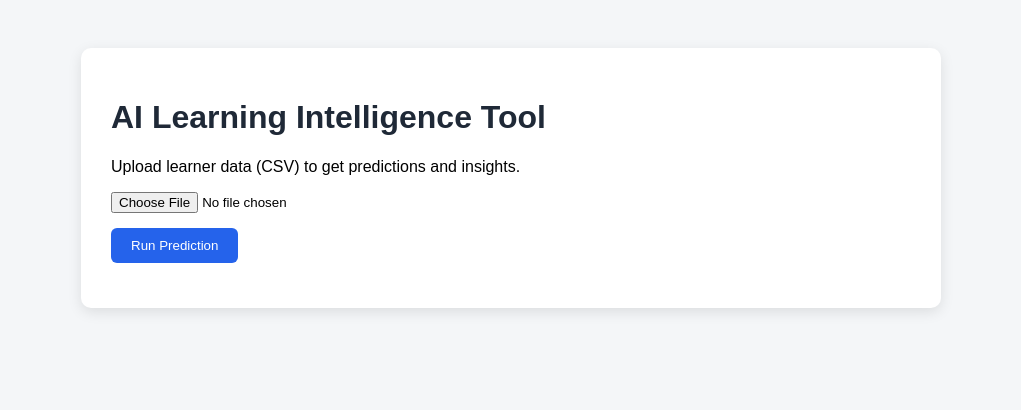
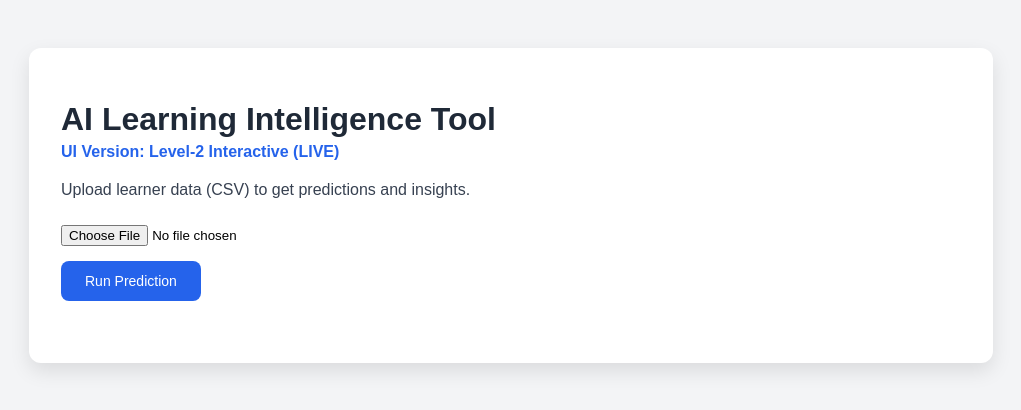
Before and after one commit to mohdzaid145256/learning-intelligence-ai-tool, a FastAPI app: page / in a window 1280 px wide. Shown: the top 410 px of the page, without its empty margins (129-1150 px from the left). Run offline with FastAPI, Linux system fonts and the light colour scheme.

Commit message:
Force HTML UI rendering and enable Level-2 interactive UI

```diff
--- a/src/api/app.py
+++ b/src/api/app.py
@@ -1,5 +1,5 @@
 from fastapi import FastAPI, UploadFile, File
-from fastapi.responses import FileResponse
+from fastapi.responses import HTMLResponse
 from pydantic import BaseModel
 import pandas as pd
 import os
@@ -13,48 +13,46 @@ from src.insights.chapter_difficulty import chapter_difficulty
 from src.insights.summary import generate_summary
 
 # -------------------------------------------------
-# App Initialization
+# App initialization
 # -------------------------------------------------
 app = FastAPI(title="AI Learning Intelligence Tool API")
 
 # -------------------------------------------------
-# Absolute paths (important for Render)
+# Absolute paths (critical for Render)
 # -------------------------------------------------
 BASE_DIR = os.path.dirname(os.path.abspath(__file__))
 TEMPLATES_DIR = os.path.join(BASE_DIR, "templates")
 UI_FILE_PATH = os.path.join(TEMPLATES_DIR, "index.html")
 
 # -------------------------------------------------
-# Request schema (JSON API usage)
+# Request schema (JSON API)
 # -------------------------------------------------
 class PredictionRequest(BaseModel):
     csv_path: str
 
 # -------------------------------------------------
-# UI Endpoint (HTML page)
+# UI endpoint (FORCED HTML READ — NO CACHING)
 # -------------------------------------------------
-@app.get("/", response_class=FileResponse)
+@app.get("/", response_class=HTMLResponse)
 def serve_ui():
     """
-    Serves the minimal HTML UI
+    Serve the HTML UI directly from file (no cache)
     """
-    return FileResponse(UI_FILE_PATH)
+    with open(UI_FILE_PATH, "r", encoding="utf-8") as f:
+        return f.read()
 
 # -------------------------------------------------
 # Health check
 # -------------------------------------------------
 @app.get("/health")
-def health_check():
+def health():
     return {"message": "AI Learning Intelligence Tool API is running"}
 
 # -------------------------------------------------
-# API endpoint (JSON-based, CSV path)
+# API endpoint (JSON-based prediction)
 # -------------------------------------------------
 @app.post("/predict")
 def predict_api(request: PredictionRequest):
-    """
-    Predict using CSV path (API usage)
-    """
     try:
         df = load_csv(request.csv_path)
         df = clean_data(df)
@@ -79,18 +77,14 @@ def predict_api(request: PredictionRequest):
         }
 
 # -------------------------------------------------
-# UI endpoint (CSV upload with validation)
+# UI endpoint (CSV upload + validation)
 # -------------------------------------------------
 @app.post("/predict-ui")
 async def predict_ui(file: UploadFile = File(...)):
-    """
-    Predict using uploaded CSV (UI usage)
-    Includes schema validation and safe error handling
-    """
     try:
         df = pd.read_csv(file.file)
 
-        # Required columns for ML pipeline
+        # Required schema
         required_columns = {
             "student_id",
             "time_spent",
@@ -98,11 +92,11 @@ async def predict_ui(file: UploadFile = File(...)):
             "completed"
         }
 
-        missing_columns = required_columns - set(df.columns)
-        if missing_columns:
+        missing = required_columns - set(df.columns)
+        if missing:
             return {
                 "error": "Invalid CSV format",
-                "missing_columns": list(missing_columns),
+                "missing_columns": list(missing),
                 "required_columns": list(required_columns)
             }
 
--- a/src/api/templates/index.html
+++ b/src/api/templates/index.html
@@ -3,72 +3,116 @@
 <head>
     <meta charset="UTF-8">
     <title>AI Learning Intelligence Tool</title>
+
     <style>
         body {
             font-family: Arial, sans-serif;
-            background: #f4f6f8;
+            background: #f3f4f6;
             padding: 40px;
         }
+
         .container {
-            max-width: 800px;
+            max-width: 900px;
             margin: auto;
             background: white;
-            padding: 30px;
-            border-radius: 10px;
-            box-shadow: 0 4px 14px rgba(0,0,0,0.1);
+            padding: 32px;
+            border-radius: 12px;
+            box-shadow: 0 8px 20px rgba(0,0,0,0.1);
         }
+
         h1 {
             color: #1f2937;
+            margin-bottom: 5px;
         }
+
+        .version {
+            color: #2563eb;
+            font-weight: bold;
+            margin-bottom: 20px;
+        }
+
+        p {
+            color: #374151;
+        }
+
         button {
             margin-top: 15px;
-            padding: 10px 20px;
+            padding: 12px 24px;
             background: #2563eb;
             color: white;
             border: none;
-            border-radius: 6px;
+            border-radius: 8px;
             cursor: pointer;
+            font-size: 14px;
         }
+
         button:hover {
             background: #1e40af;
         }
+
+        input[type="file"] {
+            margin-top: 10px;
+        }
+
+        .error {
+            color: red;
+            margin-top: 15px;
+            font-weight: bold;
+        }
+
+        .results {
+            margin-top: 30px;
+        }
+
         table {
             width: 100%;
-            margin-top: 20px;
             border-collapse: collapse;
+            margin-top: 15px;
         }
+
         th, td {
-            padding: 10px;
+            padding: 12px;
             border-bottom: 1px solid #e5e7eb;
             text-align: center;
         }
+
         th {
             background: #f1f5f9;
         }
-        .badge-success {
-            color: green;
+
+        .success {
+            color: #16a34a;
             font-weight: bold;
         }
-        .badge-risk {
+
+        .risk {
             color: #dc2626;
             font-weight: bold;
         }
+
         .cards {
             display: flex;
             gap: 20px;
-            margin-top: 20px;
+            margin-top: 25px;
         }
+
         .card {
             flex: 1;
             background: #f8fafc;
             padding: 20px;
-            border-radius: 8px;
+            border-radius: 10px;
+            box-shadow: inset 0 0 0 1px #e5e7eb;
             text-align: center;
-            box-shadow: inset 0 0 0 1px #e5e7eb;
         }
-        .error {
-            color: red;
-            margin-top: 15px;
+
+        .card h3 {
+            margin-bottom: 10px;
+            color: #1f2937;
+        }
+
+        .card p {
+            font-size: 22px;
+            font-weight: bold;
         }
     </style>
 </head>
@@ -76,6 +120,12 @@
 
 <div class="container">
     <h1>AI Learning Intelligence Tool</h1>
+
+    <!-- VERSION MARKER (CRITICAL) -->
+    <div class="version">
+        UI Version: Level-2 Interactive (LIVE)
+    </div>
+
     <p>Upload learner data (CSV) to get predictions and insights.</p>
 
     <input type="file" id="fileInput" accept=".csv">
@@ -83,8 +133,7 @@
     <button onclick="runPrediction()">Run Prediction</button>
 
     <div id="error" class="error"></div>
-
-    <div id="results"></div>
+    <div id="results" class="results"></div>
 </div>
 
 <script>
@@ -94,10 +143,10 @@ async function runPrediction() {
     const errorDiv = document.getElementById("error");
 
     resultsDiv.innerHTML = "";
-    errorDiv.textContent = "";
+    errorDiv.innerText = "";
 
     if (!fileInput.files.length) {
-        errorDiv.textContent = "Please select a CSV file.";
+        errorDiv.innerText = "Please select a CSV file.";
         return;
     }
 
@@ -115,14 +164,15 @@ async function runPrediction() {
         const data = await response.json();
 
         if (data.error) {
-            errorDiv.textContent = data.error;
+            errorDiv.innerText = data.error;
+            resultsDiv.innerHTML = "";
             return;
         }
 
         renderResults(data);
 
     } catch (err) {
-        errorDiv.textContent = "Unexpected error occurred.";
+        errorDiv.innerText = "Unexpected error occurred.";
     }
 }
 
@@ -131,7 +181,7 @@ function renderResults(data) {
     const insights = data.insights;
 
     let tableHTML = `
-        <h3>Predictions</h3>
+        <h2>Predictions</h2>
         <table>
             <tr>
                 <th>Student #</th>
@@ -139,18 +189,18 @@ function renderResults(data) {
             </tr>
     `;
 
-    predictions.forEach((p, i) => {
+    predictions.forEach((p, index) => {
         tableHTML += `
             <tr>
-                <td>${i + 1}</td>
-                <td class="${p === 1 ? 'badge-success' : 'badge-risk'}">
+                <td>${index + 1}</td>
+                <td class="${p === 1 ? 'success' : 'risk'}">
                     ${p === 1 ? 'Completed' : 'At Risk'}
                 </td>
             </tr>
         `;
     });
 
-    tableHTML += `</table>`;
+    tableHTML += "</table>";
 
     const cardsHTML = `
         <div class="cards">
```
